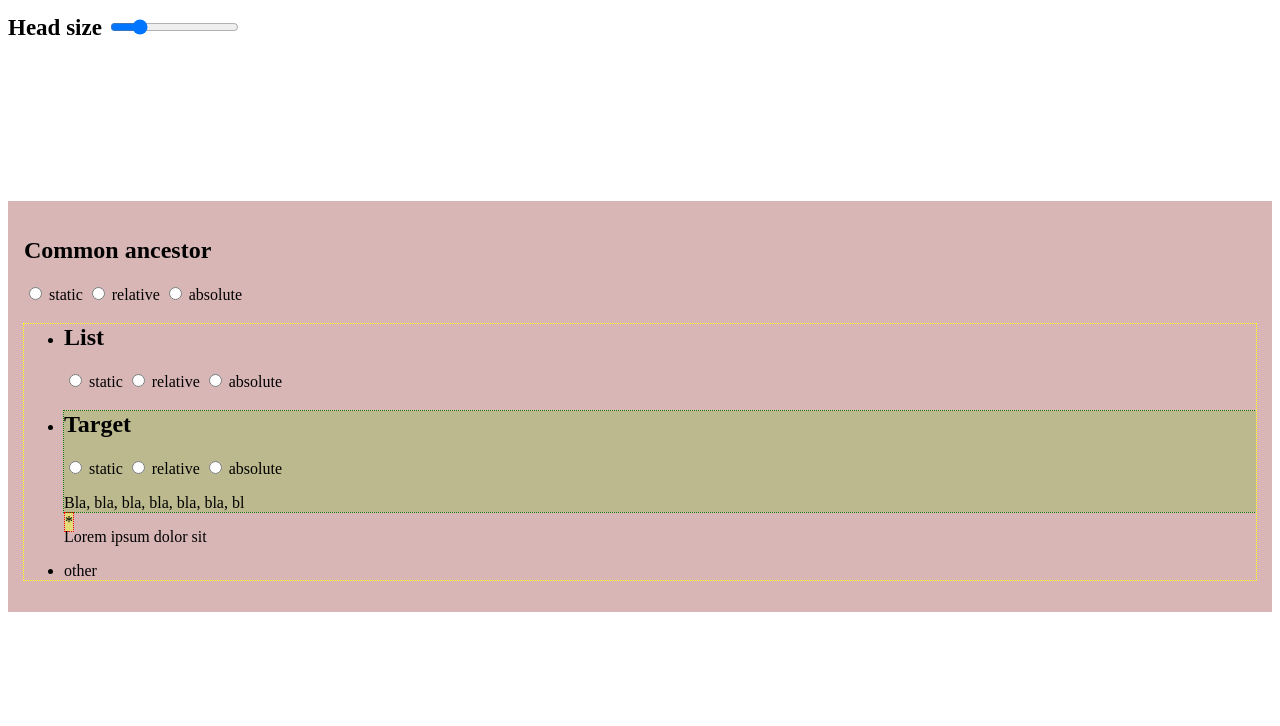
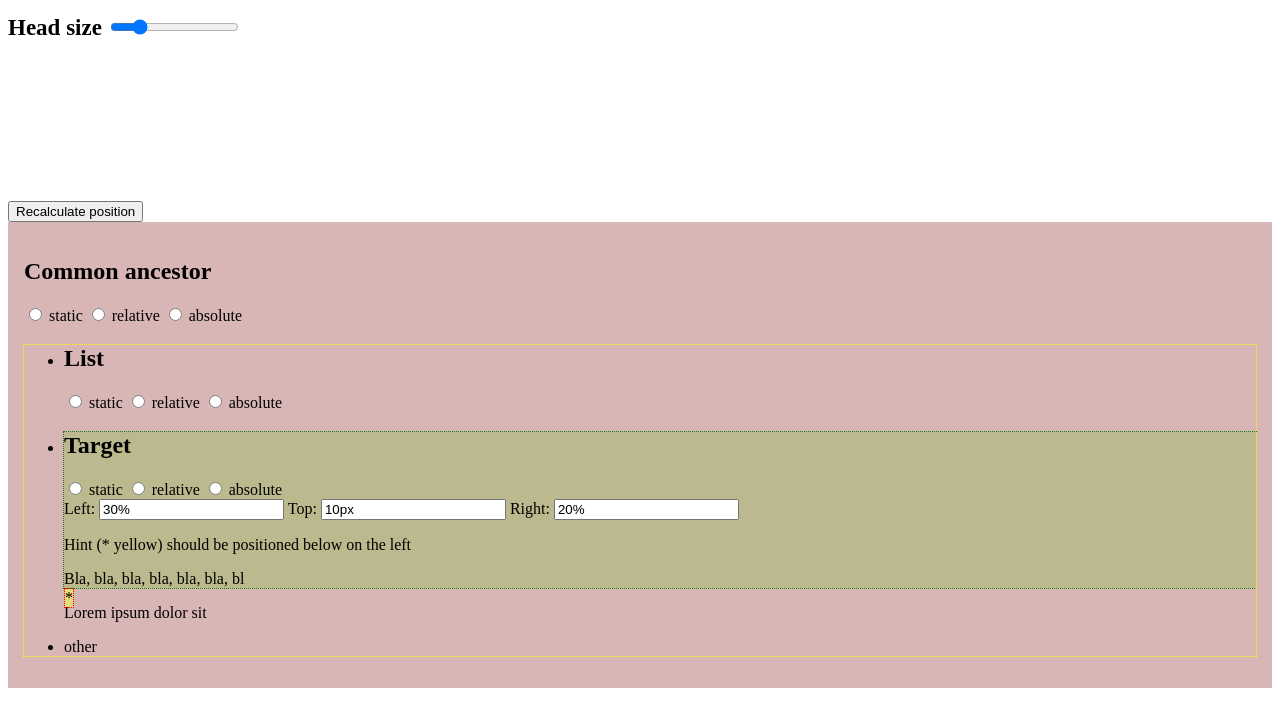
Before and after one commit to stripTM/hint, a plain HTML site: page index.html in a window 1280 px wide. Drawn offline with Linux system fonts and the light colour scheme.

Commit message:
Add translation widget to target

```diff
--- a/index.html
+++ b/index.html
@@ -25,9 +25,9 @@
         #target {
           /* position: absolute; */
           position: var(--position);
-          top: 10px;
-          left: 30%;
-          right: 20%;
+          top: var(--top);
+          left: var(--left);
+          right: var(--right);
           outline: 1px dotted green;
           background-color: rgba(125, 192, 59, 0.329);
         }
@@ -42,6 +42,7 @@
 </head>
 <body>
   <h1><label>Head size <input type="range" min="0" max="100" value="20" id="inputHeaderHeight"/></label></h1>
+  <button id="recalculate">Recalculate position</button>
   <div id="commonAncestor">
     <h2>Common ancestor</h2>
     <label><input type="radio" name="commonAncestor" value="static"/> static</label>
@@ -57,9 +58,17 @@
       <li>
         <div id="target">
           <h2>Target</h2>
-          <label><input type="radio" name="target" value="static"/> static</label>
-          <label><input type="radio" name="target" value="relative"/> relative</label>
-          <label><input type="radio" name="target" value="absolute"/> absolute</label>
+          <div>
+            <label><input type="radio" name="target" value="static"/> static</label>
+            <label><input type="radio" name="target" value="relative"/> relative</label>
+            <label><input type="radio" name="target" value="absolute"/> absolute</label>
+          </div>
+          <div>
+            <label>Left: <input type="text" name="left" value="30%"/></label>
+            <label>Top: <input type="text" name="top" value="10px"/></label>
+            <label>Right: <input type="text" name="right" value="20%"/></label>
+           </div>
+          <p>Hint (* yellow) should be positioned below on the left</p>
           <p>Bla, bla, bla, bla, bla, bla, bl</p>
         </div>Lorem ipsum dolor sit
         <p>
--- a/main.js
+++ b/main.js
@@ -38,17 +38,32 @@ const addWidgetConfigurations = () => {
         translateHintToBottonLeftTarget();
     });
     inputHeaderHeight.dispatchEvent(new Event("input"));
-    //const $commonAncestor = document.querySelector("#commonAncestor");
+
+    // Position: static, relative, absolute
     const $inputsPosition = document.querySelectorAll("input[type=radio]");
     // iterate over each radio button
-    console.log($inputsPosition);
-    $inputsPosition.forEach( ($input) => {
+        $inputsPosition.forEach( ($input) => {
         $input.addEventListener("change", function(e) {
             document.getElementById($input.name).style.setProperty("--position", e.target.value);
             translateHintToBottonLeftTarget();
         });
         $input.checked && $input.dispatchEvent(new Event("change"));
     });
+
+    // translation target
+    const $inputTranslation = document.querySelectorAll("input[name='top'], input[name='left'], input[name='right']");
+    console.log("👉", $inputTranslation);
+    $inputTranslation.forEach( ($input) => {
+        $input.addEventListener("input", function(e) {
+            document.getElementById("target").style.setProperty("--"+$input.name, e.target.value);
+            translateHintToBottonLeftTarget();
+        });
+        $input.dispatchEvent(new Event("input"));
+    });
+
+    // force recalculate hint position
+    const $button = document.querySelector("#recalculate");
+    $button.addEventListener("click", translateHintToBottonLeftTarget);
 }
 
 
```
